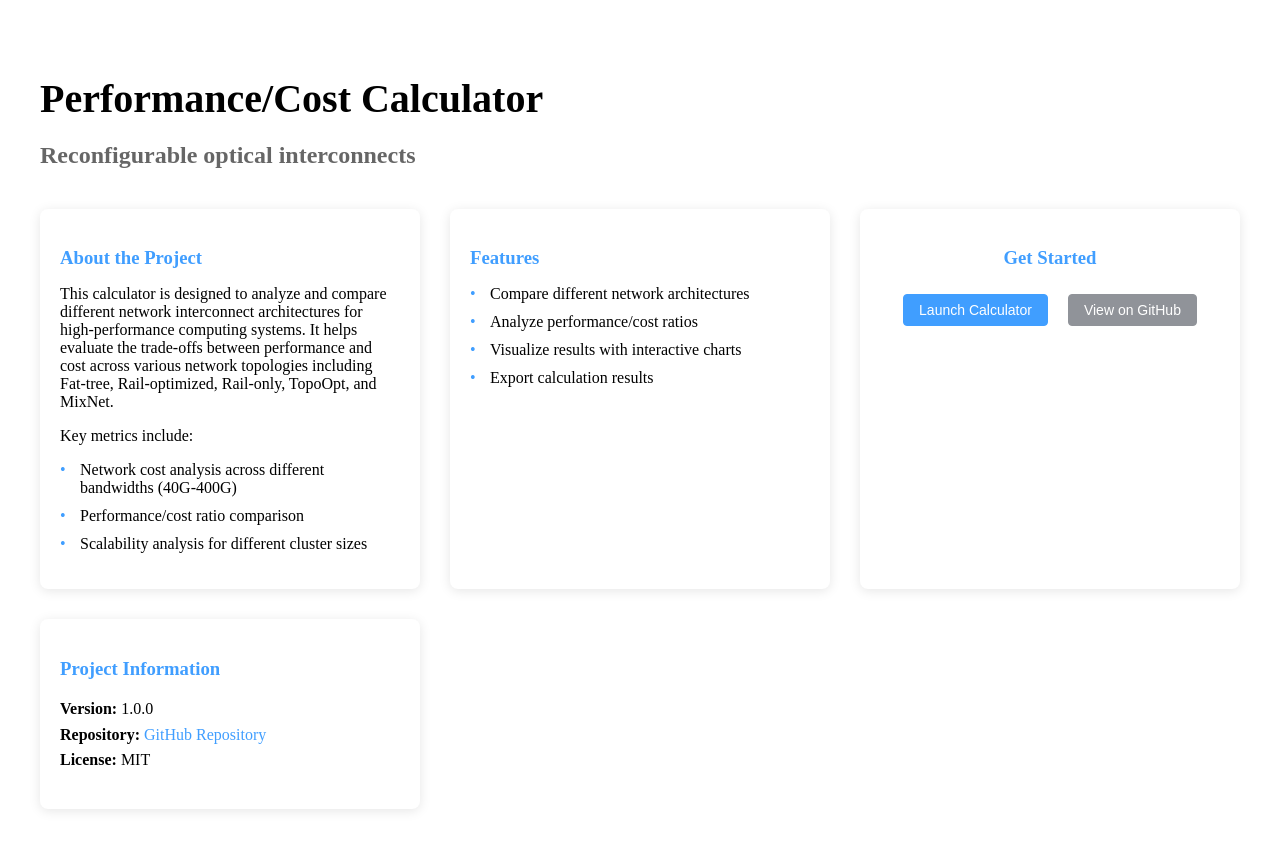
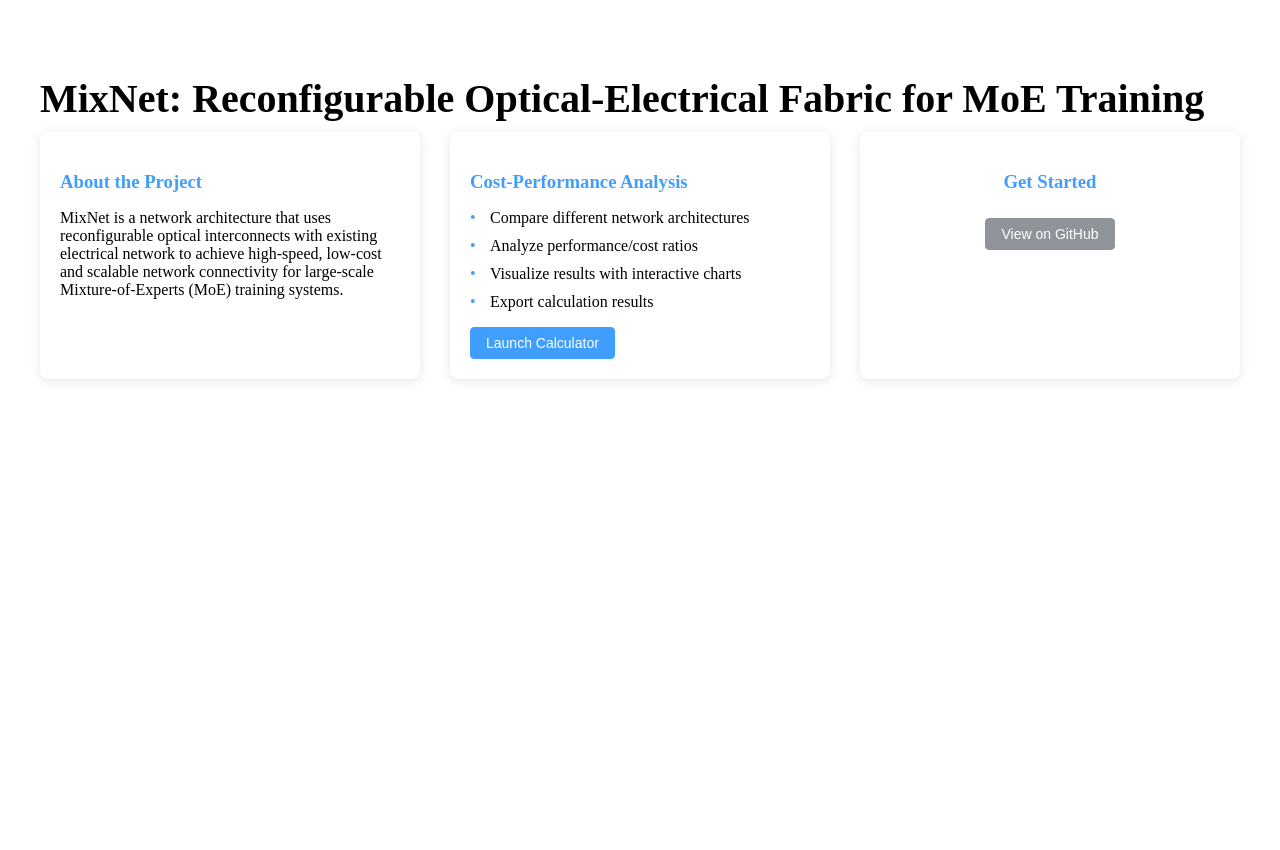
Before and after one commit to mixnet-project/mixnet-project.github.io, a Vue app: page / in a window 1280 px wide. Shown: the top 850 px of the page. After the commit the page ends 800 px from the top, so only its background shows below. Built offline with nearby package versions, Linux system fonts and the light colour scheme.

Commit message:
basic architecuture finish

```diff
--- a/src/components/Calculator.vue
+++ b/src/components/Calculator.vue
@@ -1,4 +1,16 @@
 <template>
+  <div>
+    <el-menu
+      :router="true"
+      mode="horizontal"
+      class="nav-menu"
+    >
+      <el-menu-item index="/">
+        <el-icon><ArrowLeft /></el-icon>
+        Back to Home
+      </el-menu-item>
+    </el-menu>
+
     <div class="container">
       <h1>Performance/Cost Calculator - Reconfigurable optical interconnects</h1>
 
@@ -35,10 +47,12 @@
       <!-- Performance/Cost Chart -->
       <ResultChart :perf-cost-data="perfCostData" />
     </div>
+  </div>
 </template>
 
 <script setup>
 import { ref } from 'vue'
+import { ArrowLeft } from '@element-plus/icons-vue'
 import ClusterScale from './ClusterScale.vue'
 import PerformanceTable from './PerformanceTable.vue'
 import CostTable from './CostTable.vue'
@@ -125,6 +139,12 @@ const exportResults = () => {
 </script>
 
 <style scoped>
+.nav-menu {
+  padding: 0 20px;
+  margin-bottom: 20px;
+  box-shadow: 0 2px 4px rgba(0, 0, 0, 0.1);
+}
+
 .container {
   max-width: 1200px;
   margin: 0 auto;
--- a/src/components/Home.vue
+++ b/src/components/Home.vue
@@ -1,61 +1,50 @@
 <template>
   <div class="home">
-    <h1>Performance/Cost Calculator</h1>
-    <h2>Reconfigurable optical interconnects</h2>
+    <h1>MixNet: Reconfigurable Optical-Electrical Fabric for MoE Training</h1>
 
     <div class="content">
       <section class="intro">
         <h3>About the Project</h3>
         <p>
-          This calculator is designed to analyze and compare different network interconnect architectures
-          for high-performance computing systems. It helps evaluate the trade-offs between performance
-          and cost across various network topologies including Fat-tree, Rail-optimized, Rail-only,
-          TopoOpt, and MixNet.
-        </p>
-        <p>
-          Key metrics include:
-          <ul>
-            <li>Network cost analysis across different bandwidths (40G-400G)</li>
-            <li>Performance/cost ratio comparison</li>
-            <li>Scalability analysis for different cluster sizes</li>
-          </ul>
+          MixNet is a network architecture that uses reconfigurable optical interconnects with existing electrical network to achieve high-speed, low-cost and scalable  network connectivity for large-scale Mixture-of-Experts (MoE) training systems.
         </p>
       </section>
 
       <section class="features">
-        <h3>Features</h3>
+        <h3>Cost-Performance Analysis</h3>
         <ul>
           <li>Compare different network architectures</li>
           <li>Analyze performance/cost ratios</li>
           <li>Visualize results with interactive charts</li>
           <li>Export calculation results</li>
         </ul>
+        <el-button type="primary" @click="goToCalculator">
+          Launch Calculator
+        </el-button>
       </section>
 
       <section class="get-started">
         <h3>Get Started</h3>
-        <el-button type="primary" @click="goToCalculator">
-          Launch Calculator
-        </el-button>
         <el-button type="info" @click="goToGithub">
           View on GitHub
         </el-button>
       </section>
 
-      <section class="code-info">
+      <!-- <section class="code-info">
         <h3>Project Information</h3>
         <p>
           <strong>Version:</strong> 1.0.0<br>
           <strong>Repository:</strong> <a href="https://github.com/yourusername/project">GitHub Repository</a><br>
           <strong>License:</strong> MIT
         </p>
-      </section>
+      </section> -->
     </div>
   </div>
 </template>
 
 <script setup>
 import { useRouter } from 'vue-router'
+import { ElMessage } from 'element-plus'
 
 const router = useRouter()
 
@@ -64,7 +53,12 @@ const goToCalculator = () => {
 }
 
 const goToGithub = () => {
-  window.open('https://github.com/yourusername/project', '_blank')
+  ElMessage({
+    message: 'Code will be available on the time of publication.',
+    type: 'info',
+    duration: 3000,
+    showClose: true
+  })
 }
 </script>
 
```
Lines whose indentation alone changed are shown as unchanged.
